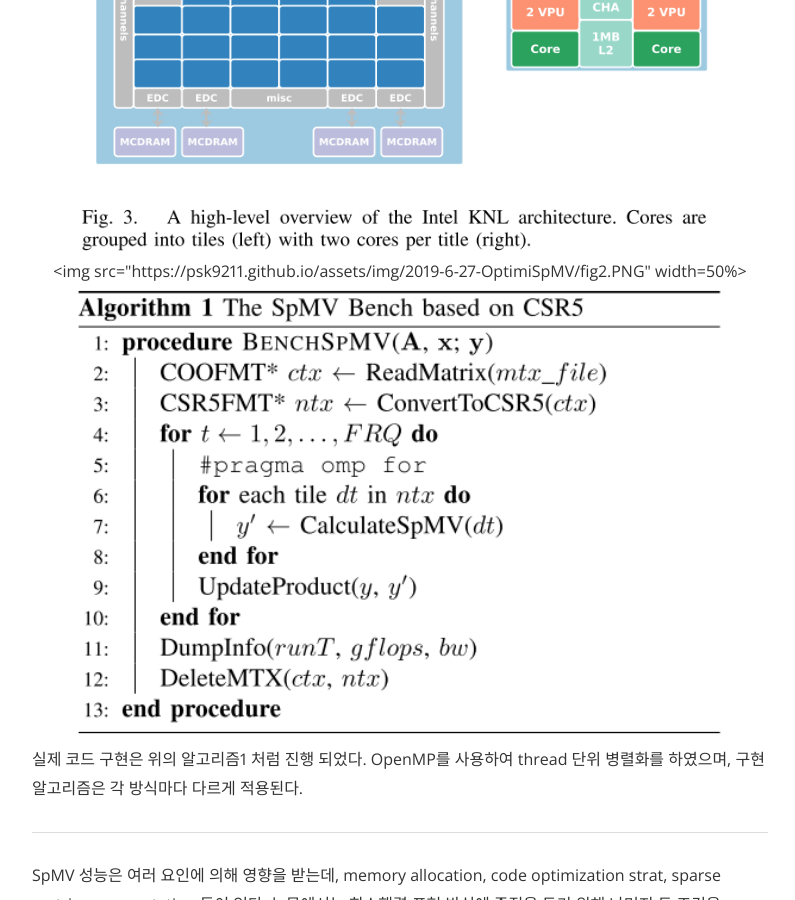
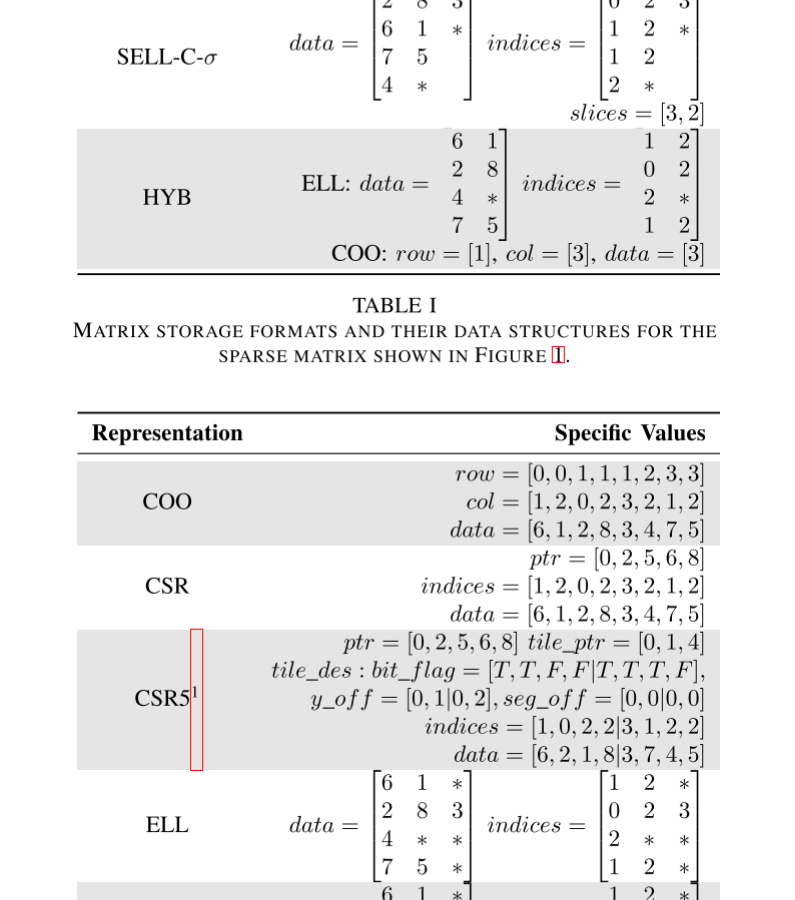
Before and after one commit to psk9211/psk9211.github.io, a Jekyll site: the page built from _posts/2019-6-27-OptimiSpMV.markdown, in a window 1280 px wide and 900 px high, scrolled down 4986 px. Shown: the whole window, without its empty margins (240-1035 px from the left). Built offline with Jekyll 4.4.1, drawn with Linux system fonts in a browser that asks for light colours; nearby versions of some CDN libraries; formulas are drawn with MathJax 3.

Commit message:
Update 2019-6-27-OptimiSpMV.markdown

```diff
--- a/_posts/2019-6-27-OptimiSpMV.markdown
+++ b/_posts/2019-6-27-OptimiSpMV.markdown
@@ -39,7 +39,9 @@ SpMV는 보통 $y = Ax$ ($A\in \mathbb R^{M\times N}, x\in \mathbb R^{N}, y\in \
 
 ![fig1](/assets/img/2019-6-27-OptimiSpMV/fig1.PNG){: width="50%" height="50%"}
 <center><img src="https://psk9211.github.io/assets/img/2019-6-27-OptimiSpMV/table1.PNG" width="70%"></center>
-<center><img src="/assets/img/2019-6-27-OptimiSpMV/table1.PNG" width="70%"></center>
+<center><img src="/assets/img/2019-6-27-OptimiSpMV/table1.PNG" width="40%"></center>
+<img src="/assets/img/2019-6-27-OptimiSpMV/table1.PNG" width="500">
+<img src="/assets/img/2019-6-27-OptimiSpMV/table1.PNG" width="500px">
 
 ---
 사용한 하드웨어는 **FT-2000Plus** (FTP)와 Intel KNL 프로세서이다.
@@ -54,7 +56,7 @@ SpMV는 보통 $y = Ax$ ($A\in \mathbb R^{M\times N}, x\in \mathbb R^{N}, y\in \
 |Dataset|SuiteSparse matrix collection|SuiteSparse matrix collection|
 
 
-<center><img src="https://psk9211.github.io/assets/img/2019-6-27-OptimiSpMV/fig3.PNG" width="50%"><img src="https://psk9211.github.io/assets/img/2019-6-27-OptimiSpMV/fig2.PNG" width=50%></center>
+<center><img src="https://psk9211.github.io/assets/img/2019-6-27-OptimiSpMV/fig3.PNG" width="50%"><img src="https://psk9211.github.io/assets/img/2019-6-27-OptimiSpMV/fig2.PNG" width="50%"></center>
 <center><img src="https://psk9211.github.io/assets/img/2019-6-27-OptimiSpMV/al1.PNG" width="50%"></center>
 
 실제 코드 구현은 위의 알고리즘1 처럼 진행 되었다. OpenMP를 사용하여 thread 단위 병렬화를 하였으며, 구현 알고리즘은 각 방식마다 다르게 적용된다.
```
